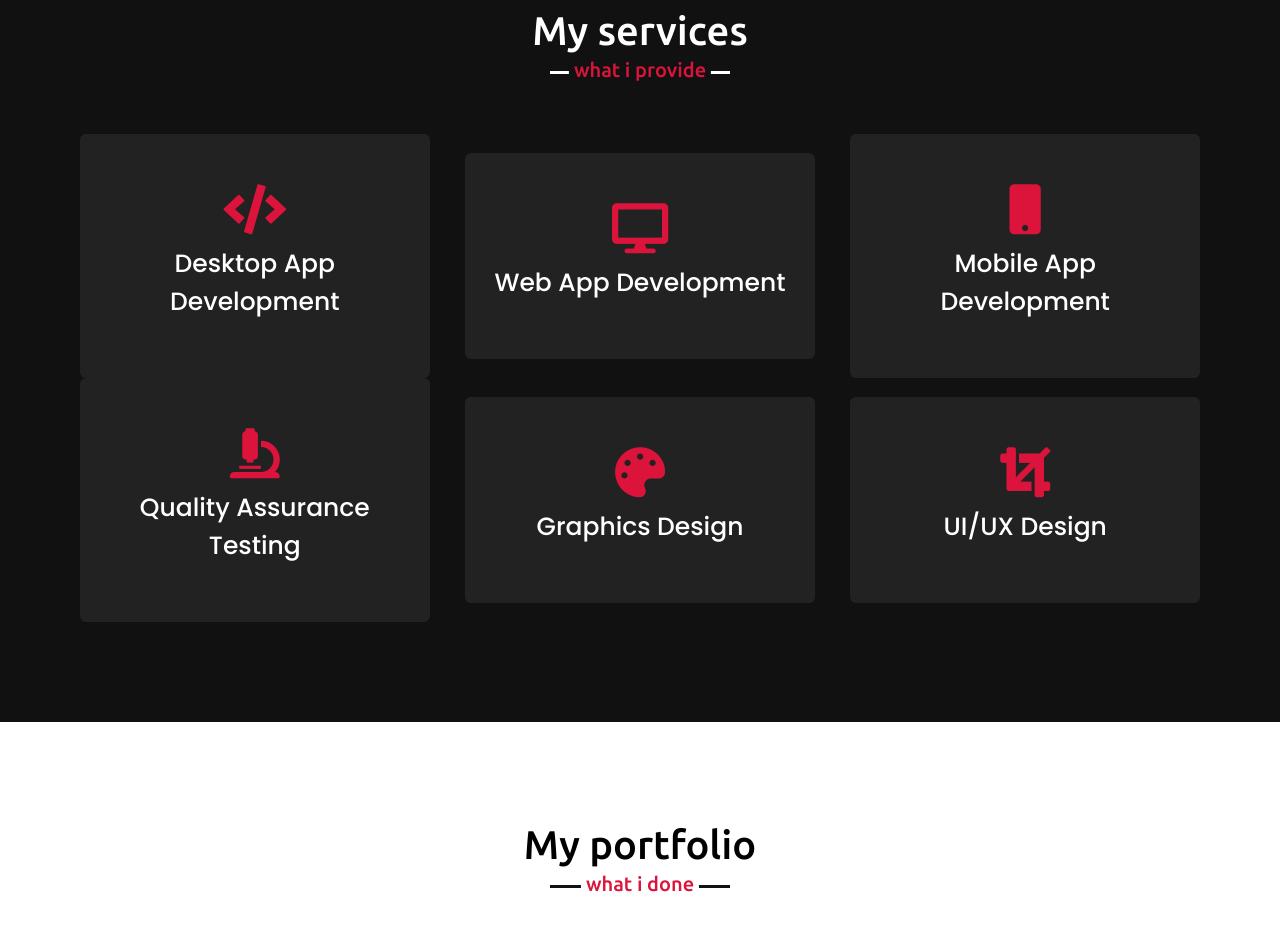
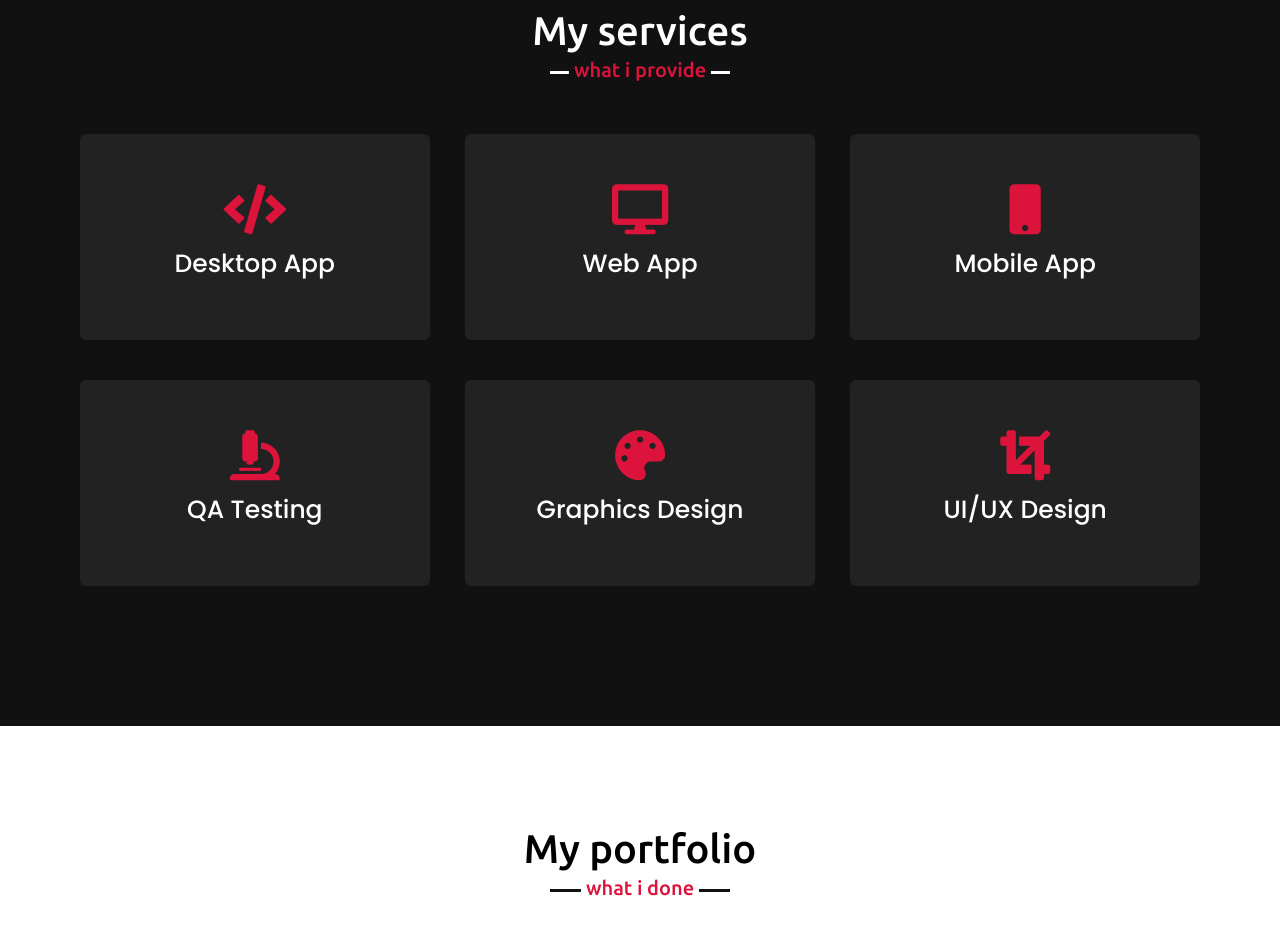
Before and after one commit to radipu/CV, a plain HTML site: page index.html in a window 1280 px wide. Shown: the part 3520-4451 px from the top of the page. Drawn offline with nearby package versions, Linux system fonts and the light colour scheme.

Commit message:
updated the service

```diff
--- a/index.html
+++ b/index.html
@@ -234,28 +234,28 @@
                 <div class="card">
                     <div class="box">
                         <i class="fas fa-code"></i>
-                        <div class="text">Desktop App Development</div>
+                        <div class="text">Desktop App</div>
                         <p></p>
                     </div>
                 </div>
                 <div class="card">
                     <div class="box">
                         <i class="fas fa-desktop"></i>
-                        <div class="text">Web App Development</div>
+                        <div class="text">Web App</div>
                         <p></p>
                     </div>
                 </div>
                 <div class="card">
                     <div class="box">
                         <i class="fas fa-mobile"></i>
-                        <div class="text">Mobile App Development</div>
+                        <div class="text">Mobile App</div>
                         <p></p>
                     </div>
                 </div>
                 <div class="card">
                     <div class="box">
                         <i class="fas fa-microscope"></i>
-                        <div class="text">Quality Assurance Testing</div>
+                        <div class="text">QA Testing</div>
                         <p></p>
                     </div>
                 </div>
--- a/style.css
+++ b/style.css
@@ -441,6 +441,7 @@ section .title::after{
     border-radius: 6px;
     padding: 50px 25px;
     transition: all 0.3s ease;
+    margin-bottom: 40px;
 }
 .services .serv-content .card:hover{
     background: crimson;
```
